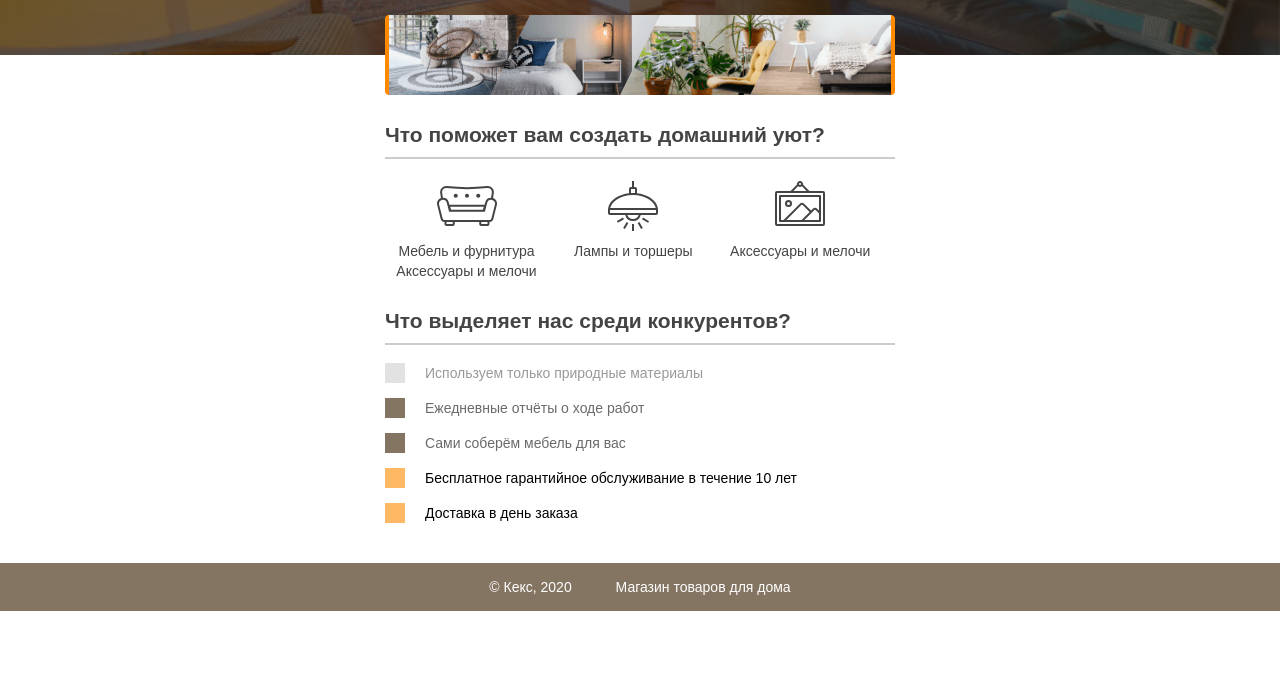
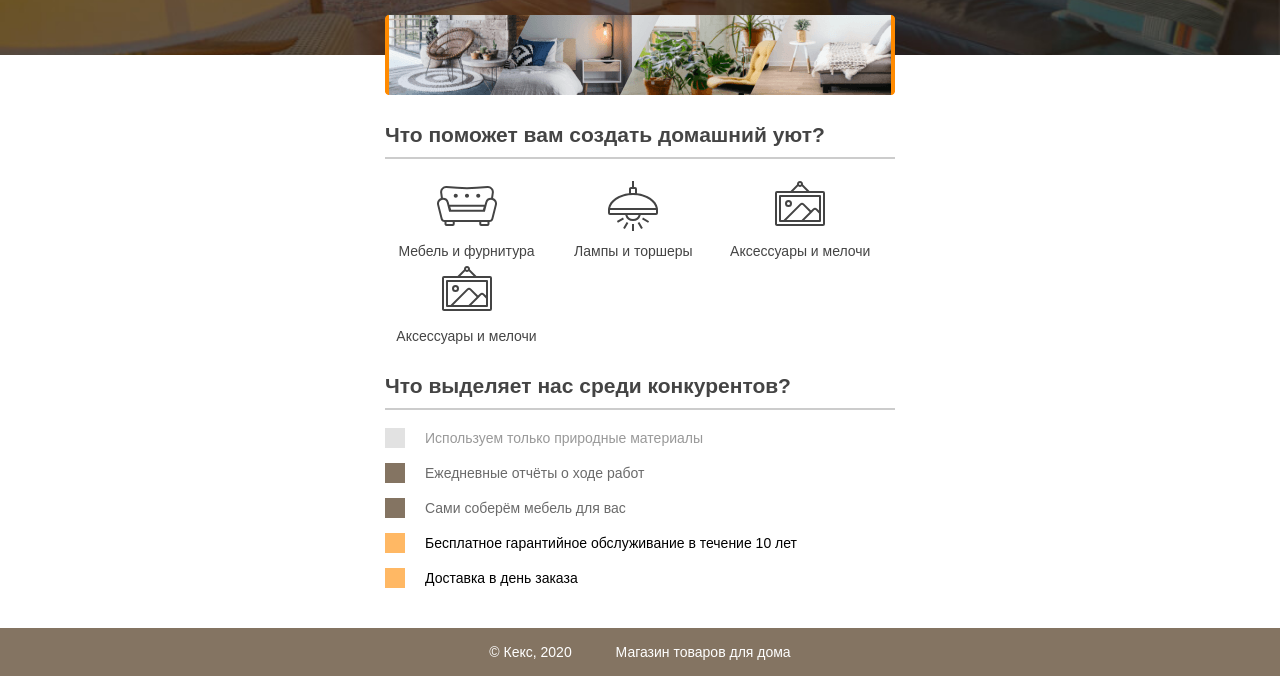
Before and after one commit to chaekssokom7-8/chaekssokom7-8.github.io, a plain HTML site: page index.html in a window 1280 px wide. Shown: the part 161-837 px from the top of the page. Before the commit the page ends 800 px from the top, so only its background shows below. Drawn offline with Linux system fonts and the light colour scheme.

Commit message:
Update style.css

```diff
--- a/style.css
+++ b/style.css
@@ -77,11 +77,15 @@ h2 {
   background-image: url("img/lighting.svg");
 }
 
+
 .feature-accessories {
   padding-top: 65px;
   background-image: url("img/accessories.svg");
 }
-
+.feature-Q {
+  padding-top: 65px;
+  background-image: url("img/accessories.svg");
+}
 .advantages {
   width: 510px;
   margin: 0 auto 40px;
```
